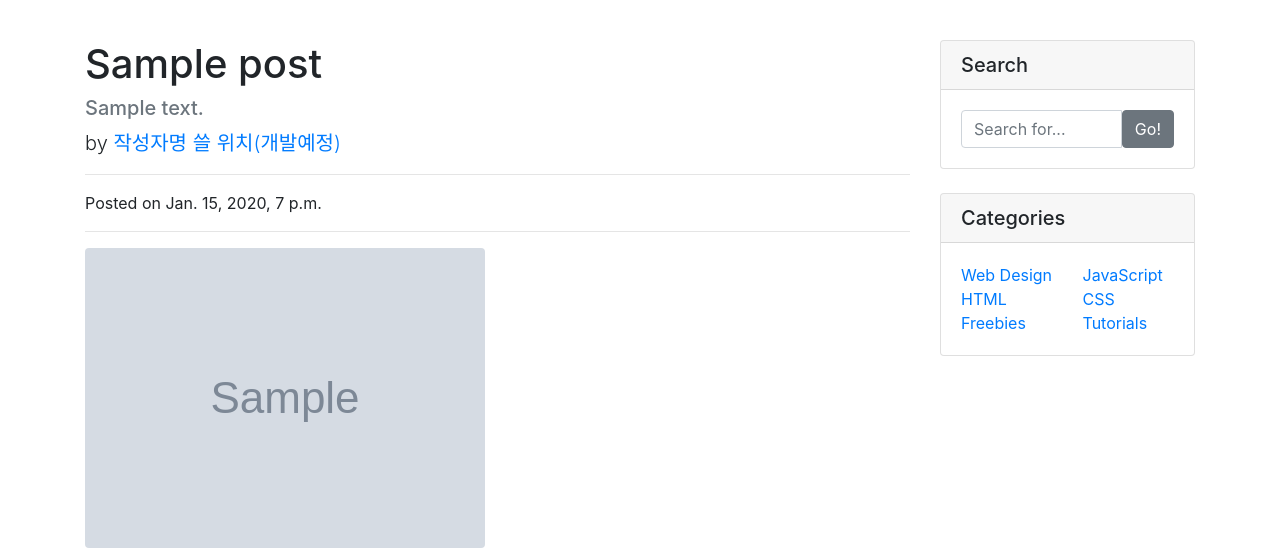
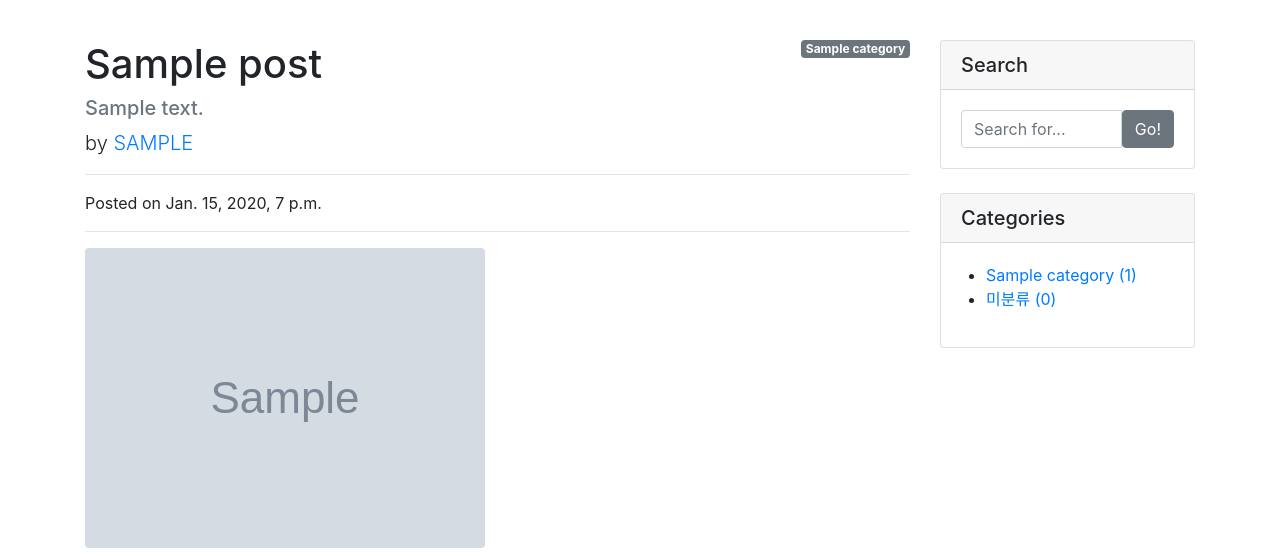
Before and after one commit to bnv20/cakd5_web, a Django app: page /blog/1/ in a window 1280 px wide. Shown: the part 56-611 px from the top of the page. Run offline with Django 4.2, Linux system fonts and the light colour scheme; tables that the repository leaves empty hold one stand-in row (values such as "Sample post"); grey boxes marked "Sample" are stand-in pictures; grey boxes labelled with a size stand in for pictures from a placeholder-image service; some libraries are stand-ins or nearby versions.

Commit message:
작성자, 카테고리 기능 구현

```diff
--- a/cakd_dj/blog/models.py
+++ b/cakd_dj/blog/models.py
@@ -1,7 +1,19 @@
 import os
 from django.db import models
+from django.contrib.auth.models import User
 
+class Category(models.Model):
+    name = models.CharField(max_length=50, unique=True)
+    slug = models.SlugField(max_length=200, unique=True, allow_unicode=True)
 
+    def __str__(self):
+        return self.name
+
+    def get_absolute_url(self):
+        return f'/blog/category/{self.slug}/'
+
+    class Meta:
+        verbose_name_plural = 'categories'
 class Post(models.Model):
     title = models.CharField(max_length=30)
     hook_text = models.CharField(max_length=100, blank=True)
@@ -12,6 +24,10 @@ class Post(models.Model):
 
     created_at = models.DateTimeField(auto_now_add=True)
     updated_at = models.DateTimeField(auto_now=True)
+
+    author = models.ForeignKey(User, null=True, on_delete=models.SET_NULL)
+
+    category = models.ForeignKey(Category, null=True, blank=True, on_delete=models.SET_NULL)
 
     # author: 추후 작성 예정
     def __str__(self):
--- a/cakd_dj/blog/templates/blog/base.html
+++ b/cakd_dj/blog/templates/blog/base.html
@@ -33,36 +33,20 @@
             </div>
 
             <!-- Categories Widget -->
-            <div class="card my-4">
+            <div class="card my-4" id="categories-card">
                 <h5 class="card-header">Categories</h5>
                 <div class="card-body">
                     <div class="row">
-                        <div class="col-lg-6">
-                            <ul class="list-unstyled mb-0">
-                                <li>
-                                    <a href="#">Web Design</a>
-                                </li>
-                                <li>
-                                    <a href="#">HTML</a>
-                                </li>
-                                <li>
-                                    <a href="#">Freebies</a>
-                                </li>
-                            </ul>
-                        </div>
-                        <div class="col-lg-6">
-                            <ul class="list-unstyled mb-0">
-                                <li>
-                                    <a href="#">JavaScript</a>
-                                </li>
-                                <li>
-                                    <a href="#">CSS</a>
-                                </li>
-                                <li>
-                                    <a href="#">Tutorials</a>
-                                </li>
-                            </ul>
-                        </div>
+                        <ul>
+                            {% for category in categories %}
+                            <li>
+                                <a href="{{ category.get_absolute_url }}">{{ category }} ({{ category.post_set.count }})</a>
+                            </li>
+                            {% endfor %}
+                            <li>
+                                <a href="/blog/category/no_category/">미분류 ({{ no_category_post_count }})</a>
+                            </li>
+                        </ul>
                     </div>
                 </div>
             </div>
--- a/cakd_dj/blog/templates/blog/post_detail.html
+++ b/cakd_dj/blog/templates/blog/post_detail.html
@@ -7,16 +7,26 @@
 
 {% block main_area %}
 <div id="post-area">
+
+    {% if post.category %}
+        <span class="badge badge-secondary float-right">{{ post.category }}</span>
+    {% else %}
+        <span class="badge badge-secondary float-right">미분류</span>
+    {% endif %}
     <!-- Title -->
     <h1 class="mt-4">{{ post.title }}</h1>
     <h5 class="text-muted">{{ post.hook_text }}</h5>
     <!-- Author -->
     <p class="lead">
         by
-            <a href="#">작성자명 쓸 위치(개발예정)</a>
+        <a href="#">{{post.author | upper }}</a>
     </p>
 
     <hr>
+
+    {% if user.is_authenticated and user == post.author %}
+            <a class="btn btn-info btn-sm float-right" href="/blog/update_post/{{ post.pk }}/" role="button"><i class="fas fa-pen"></i>  Edit Post</a>
+    {% endif %}
 
         <!-- Date/Time -->
         <p>Posted on {{ post.created_at }}</p>
--- a/cakd_dj/blog/urls.py
+++ b/cakd_dj/blog/urls.py
@@ -2,6 +2,7 @@ from django.urls import path
 from . import views
 
 urlpatterns = [
+    path('category/<str:slug>/', views.category_page),
     path('<int:pk>/', views.PostDetail.as_view()),
     path('',views.PostList.as_view()),
 
--- a/cakd_dj/blog/views.py
+++ b/cakd_dj/blog/views.py
@@ -1,10 +1,41 @@
 from django.shortcuts import render
 from django.views.generic import ListView, DetailView
-from .models import Post
+from .models import Post, Category
 
 class PostList(ListView):
     model = Post
     ordering = '-pk'
 
+    def get_context_data(self, **kwargs):
+        context = super(PostList, self).get_context_data()
+        context['categories'] = Category.objects.all()
+        context['no_category_post_count'] = Post.objects.filter(category=None).count()
+        return context
+
 class PostDetail(DetailView):
     model = Post
+
+    def get_context_data(self, **kwargs):
+        context = super(PostDetail, self).get_context_data()
+        context['categories'] = Category.objects.all()
+        context['no_category_post_count'] = Post.objects.filter(category=None).count()
+        return context
+
+def category_page(request, slug):
+    if slug == 'no_category':
+        category = '미분류'
+        post_list = Post.objects.filter(category=None)
+    else:
+        category = Category.objects.get(slug=slug)
+        post_list = Post.objects.filter(category=category)
+
+    return render(
+        request,
+        'blog/post_list.html',
+        {
+            'post_list': post_list,
+            'categories': Category.objects.all(),
+            'no_category_post_count': Post.objects.filter(category=None).count(),
+            'category': category,
+        }
+    )
```
Also changed, not shown: cakd_dj/blog/admin.py (+6 -1 lines), cakd_dj/blog/templates/blog/post_list.html (+8 -3 lines), cakd_dj/blog/migrations/0002_category_post_author_post_category.py (added). Lines whose indentation alone changed are shown as unchanged.
